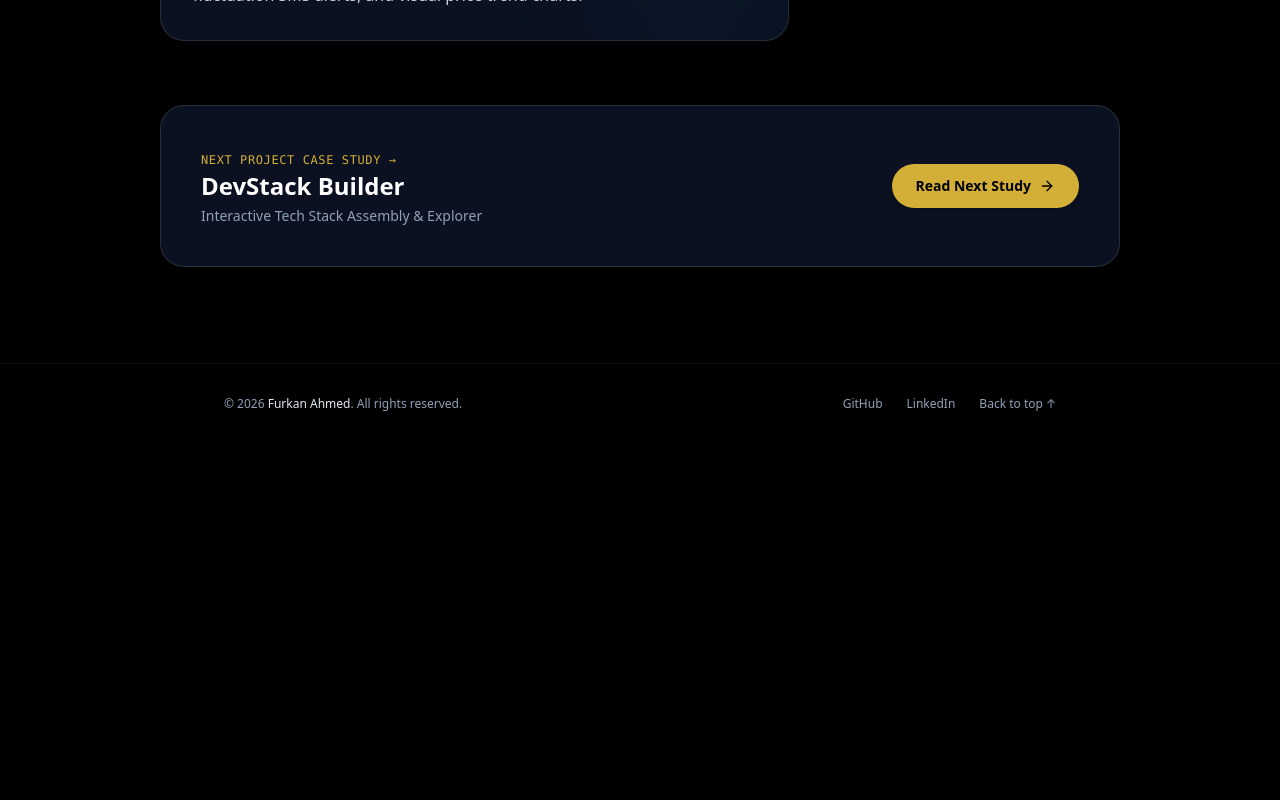
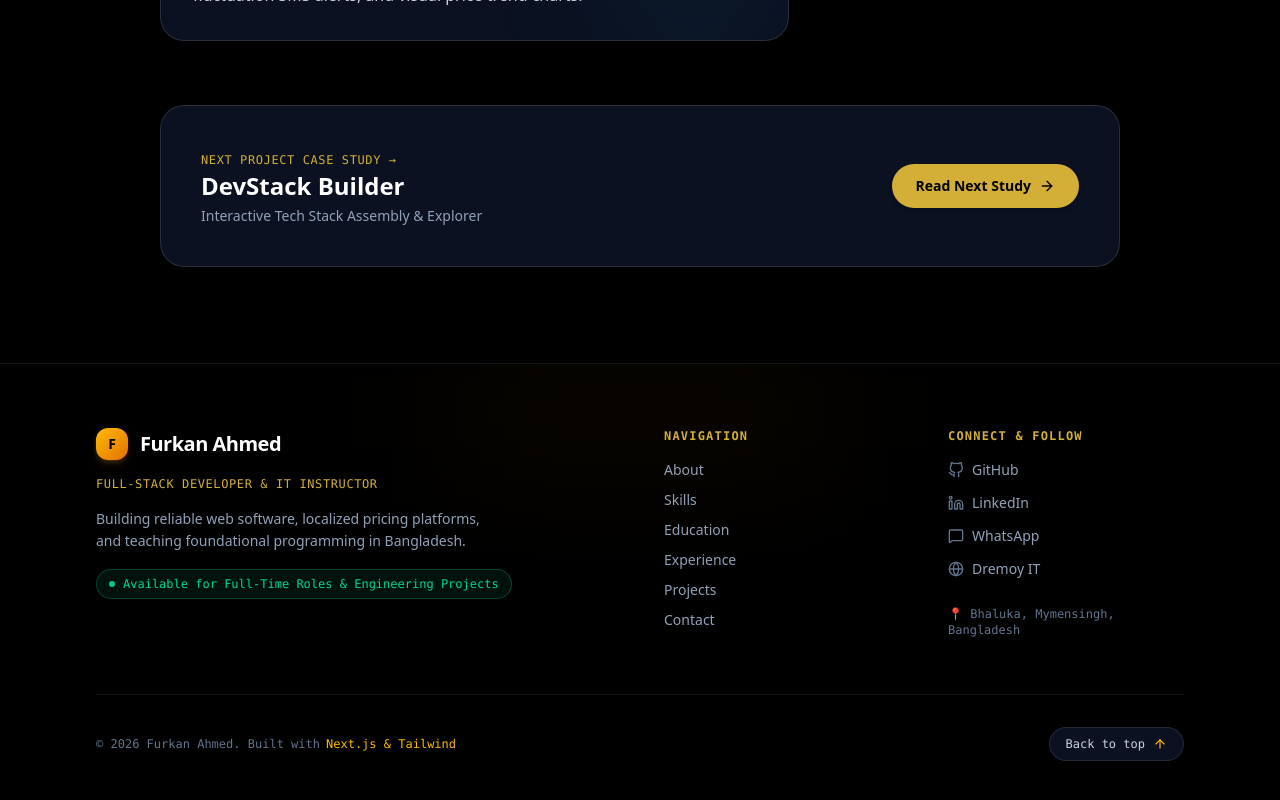
Before and after one commit to furkanahmed/furkan-portfolio, a Next.js app: page /projects/bazardor in a window 1280 px wide. Shown: the part 1632-2432 px from the top of the page. Before the commit the page ends 2076 px from the top, so only its background shows below. Built offline with nearby package versions, Linux system fonts and the light colour scheme.

Commit message:
feat(footer): replace freelance mention with full-time engineering availability

```diff
--- a/src/components/Footer.jsx
+++ b/src/components/Footer.jsx
@@ -1,40 +1,171 @@
+"use client";
+
+import Link from "next/link";
+import { ArrowUp, MessageSquare, Globe } from "lucide-react";
 import { personalInfo } from "@/data/portfolioData";
+
+function GithubIcon(props) {
+  return (
+    <svg viewBox="0 0 24 24" width="16" height="16" stroke="currentColor" strokeWidth="2" fill="none" strokeLinecap="round" strokeLinejoin="round" {...props}>
+      <path d="M9 19c-5 1.5-5-2.5-7-3m14 6v-3.87a3.37 3.37 0 0 0-.94-2.61c3.14-.35 6.44-1.54 6.44-7A5.44 5.44 0 0 0 20 4.77 5.07 5.07 0 0 0 19.91 1S18.73.65 16 2.48a13.38 13.38 0 0 0-7 0C6.27.65 5.09 1 5.09 1A5.07 5.07 0 0 0 5 4.77a5.44 5.44 0 0 0-1.5 3.78c0 5.42 3.3 6.61 6.44 7A3.37 3.37 0 0 0 9 18.13V22"></path>
+    </svg>
+  );
+}
+
+function LinkedinIcon(props) {
+  return (
+    <svg viewBox="0 0 24 24" width="16" height="16" stroke="currentColor" strokeWidth="2" fill="none" strokeLinecap="round" strokeLinejoin="round" {...props}>
+      <path d="M16 8a6 6 0 0 1 6 6v7h-4v-7a2 2 0 0 0-2-2 2 2 0 0 0-2 2v7h-4v-7a6 6 0 0 1 6-6z"></path>
+      <rect x="2" y="9" width="4" height="12"></rect>
+      <circle cx="4" cy="4" r="2"></circle>
+    </svg>
+  );
+}
 
 export default function Footer() {
   const currentYear = new Date().getFullYear();
 
+  const scrollToTop = () => {
+    window.scrollTo({
+      top: 0,
+      behavior: "smooth",
+    });
+  };
+
+  const navLinks = [
+    { name: "About", href: "/#about" },
+    { name: "Skills", href: "/#skills" },
+    { name: "Education", href: "/#education" },
+    { name: "Experience", href: "/#experience" },
+    { name: "Projects", href: "/#projects" },
+    { name: "Contact", href: "/#contact" },
+  ];
+
+  const socialLinks = [
+    {
+      name: "GitHub",
+      href: personalInfo.github,
+      icon: GithubIcon,
+    },
+    {
+      name: "LinkedIn",
+      href: personalInfo.linkedin,
+      icon: LinkedinIcon,
+    },
+    {
+      name: "WhatsApp",
+      href: personalInfo.whatsapp,
+      icon: MessageSquare,
+    },
+    {
+      name: "Dremoy IT",
+      href: "https://dremoy.com",
+      icon: Globe,
+    },
+  ];
+
   return (
-    <footer className="border-t border-white/5 py-8 relative z-10">
-      <div className="max-w-4xl mx-auto px-4 sm:px-6 lg:px-8">
-        <div className="flex flex-col sm:flex-row items-center justify-between gap-4 text-xs text-slate-400">
-          <p>
-            © {currentYear} <span className="text-slate-200 font-medium">{personalInfo.name}</span>. All rights reserved.
+    <footer className="relative bg-black border-t border-white/[0.08] text-slate-400 overflow-hidden z-10">
+      {/* Subtle Ambient Background Glow */}
+      <div className="absolute top-0 left-1/2 -translate-x-1/2 w-96 h-24 bg-amber-500/5 blur-3xl pointer-events-none" />
+
+      <div className="max-w-6xl mx-auto px-4 sm:px-6 lg:px-8 pt-16 pb-12">
+        {/* 3-Column Responsive Grid */}
+        <div className="grid grid-cols-1 md:grid-cols-12 gap-10 sm:gap-12 pb-14 border-b border-white/[0.08]">
+
+          {/* Column 1: Identity & Professional Status (6 cols) */}
+          <div className="md:col-span-6 space-y-4">
+            <div className="flex items-center gap-3">
+              <span className="w-8 h-8 rounded-xl bg-gradient-to-br from-amber-400 to-amber-600 flex items-center justify-center text-black font-black text-sm shadow-md shadow-amber-500/20">
+                F
+              </span>
+              <h3 className="text-xl font-black text-white tracking-tight">
+                {personalInfo.name}
+              </h3>
+            </div>
+
+            <p className="text-xs font-mono text-[#D4AF37] uppercase tracking-wider">
+              {personalInfo.role}
             </p>
-          <div className="flex items-center gap-6">
+
+            <p className="text-sm text-slate-400 max-w-sm leading-relaxed">
+              Building reliable web software, localized pricing platforms, and teaching foundational programming in Bangladesh.
+            </p>
+
+            {/* Availability Status Badge */}
+            <div className="inline-flex items-center gap-2 px-3 py-1.5 rounded-full text-xs font-mono text-emerald-400 bg-emerald-950/40 border border-emerald-500/30">
+              <span className="w-1.5 h-1.5 rounded-full bg-emerald-400 animate-pulse" />
+              <span>Available for Full-Time Roles &amp; Engineering Projects</span>
+            </div>
+          </div>
+
+          {/* Column 2: Quick Jump Navigation (3 cols) */}
+          <div className="md:col-span-3 space-y-4">
+            <h4 className="text-xs font-mono font-semibold uppercase tracking-widest text-[#D4AF37]">
+              Navigation
+            </h4>
+            <ul className="space-y-2.5 text-sm">
+              {navLinks.map((link) => (
+                <li key={link.name}>
+                  <Link
+                    href={link.href}
+                    className="hover:text-white transition-colors duration-200 inline-block"
+                  >
+                    {link.name}
+                  </Link>
+                </li>
+              ))}
+            </ul>
+          </div>
+
+          {/* Column 3: Social & Agency Presence (3 cols) */}
+          <div className="md:col-span-3 space-y-4">
+            <h4 className="text-xs font-mono font-semibold uppercase tracking-widest text-[#D4AF37]">
+              Connect &amp; Follow
+            </h4>
+            <ul className="space-y-2.5 text-sm">
+              {socialLinks.map((social) => {
+                const Icon = social.icon;
+                return (
+                  <li key={social.name}>
                     <a
-              href={personalInfo.github}
+                      href={social.href}
                       target="_blank"
                       rel="noopener noreferrer"
-              className="hover:text-slate-200 transition-colors"
+                      className="inline-flex items-center gap-2 hover:text-white transition-colors duration-200 group"
                     >
-              GitHub
+                      <Icon className="w-4 h-4 text-slate-500 group-hover:text-amber-400 transition-colors" />
+                      <span>{social.name}</span>
                     </a>
-            <a
-              href={personalInfo.linkedin}
-              target="_blank"
-              rel="noopener noreferrer"
-              className="hover:text-slate-200 transition-colors"
-            >
-              LinkedIn
-            </a>
-            <a
-              href="#"
-              className="hover:text-slate-200 transition-colors"
-            >
-              Back to top ↑
-            </a>
+                  </li>
+                );
+              })}
+            </ul>
+
+            <div className="pt-2 text-xs font-mono text-slate-500">
+              <span>📍 {personalInfo.location}</span>
             </div>
           </div>
+
+        </div>
+
+        {/* Bottom Bar: Copyright & Back to Top Button */}
+        <div className="pt-8 flex flex-col sm:flex-row items-center justify-between gap-4 text-xs font-mono text-slate-500">
+          <p className="flex items-center gap-1.5 text-center sm:text-left">
+            <span>© {currentYear} {personalInfo.name}. Built with</span>
+            <span className="text-amber-400">Next.js &amp; Tailwind</span>
+          </p>
+
+          <button
+            onClick={scrollToTop}
+            type="button"
+            className="inline-flex items-center gap-2 px-4 py-2 rounded-full bg-[#0B1120] border border-white/10 hover:border-amber-400/40 text-slate-300 hover:text-white transition-all duration-300 group shadow-sm"
+          >
+            <span>Back to top</span>
+            <ArrowUp className="w-3.5 h-3.5 group-hover:-translate-y-0.5 transition-transform text-amber-400" />
+          </button>
+        </div>
+
       </div>
     </footer>
   );
```
Lines whose indentation alone changed are shown as unchanged.
